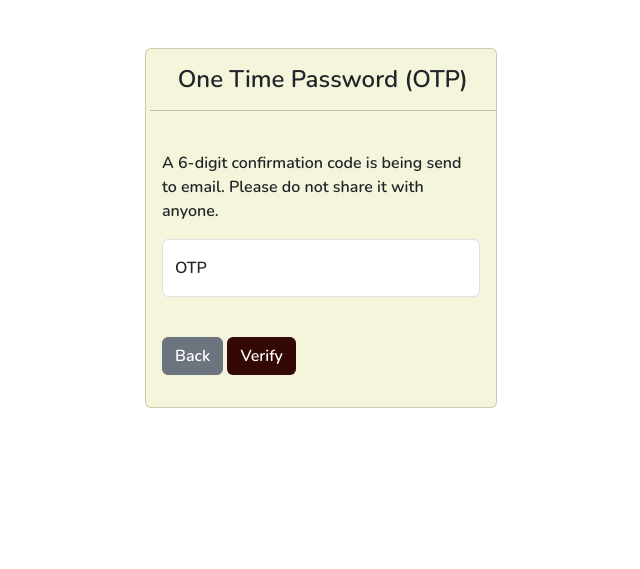
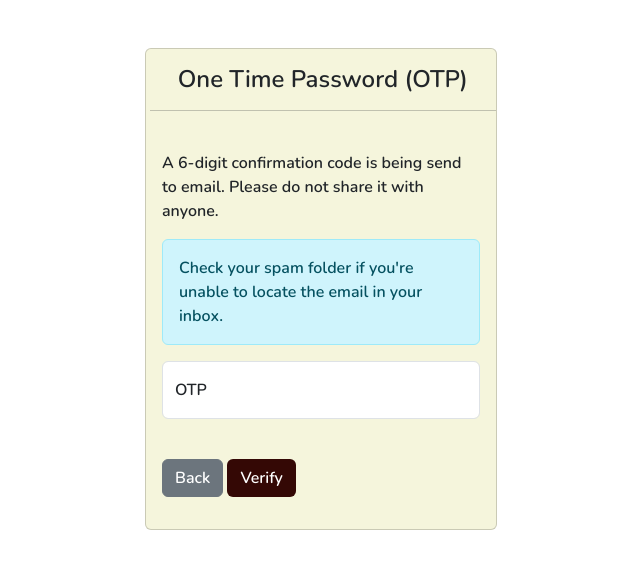
Before and after one commit to AvikChakraborty02/AlumniManagement, a Django app: template templates/Otp_modal.html in a window 1280 px wide. Shown: the part 76-645 px from the top of the page, without its empty margins (319-959 px from the left). Run offline with Django 4.2, Linux system fonts and the light colour scheme; the template is opened without the code that fills it, so the values that code supplies are empty; some libraries are stand-ins or nearby versions.

Commit message:
Update Otp_modal.html

```diff
--- a/templates/Otp_modal.html
+++ b/templates/Otp_modal.html
@@ -56,6 +56,9 @@
         </div>
         <div class="card-body mb-3">
             <p>A 6-digit confirmation code is being send to email. Please do not share it with anyone.</p>
+            <div class="alert alert-info" role="alert">
+                Check your spam folder if you're unable to locate the email in your inbox.
+            </div>
             <form action="/verify_otp/" method="post">
               {% csrf_token %}
               <div class="form-floating mt-2">
```
